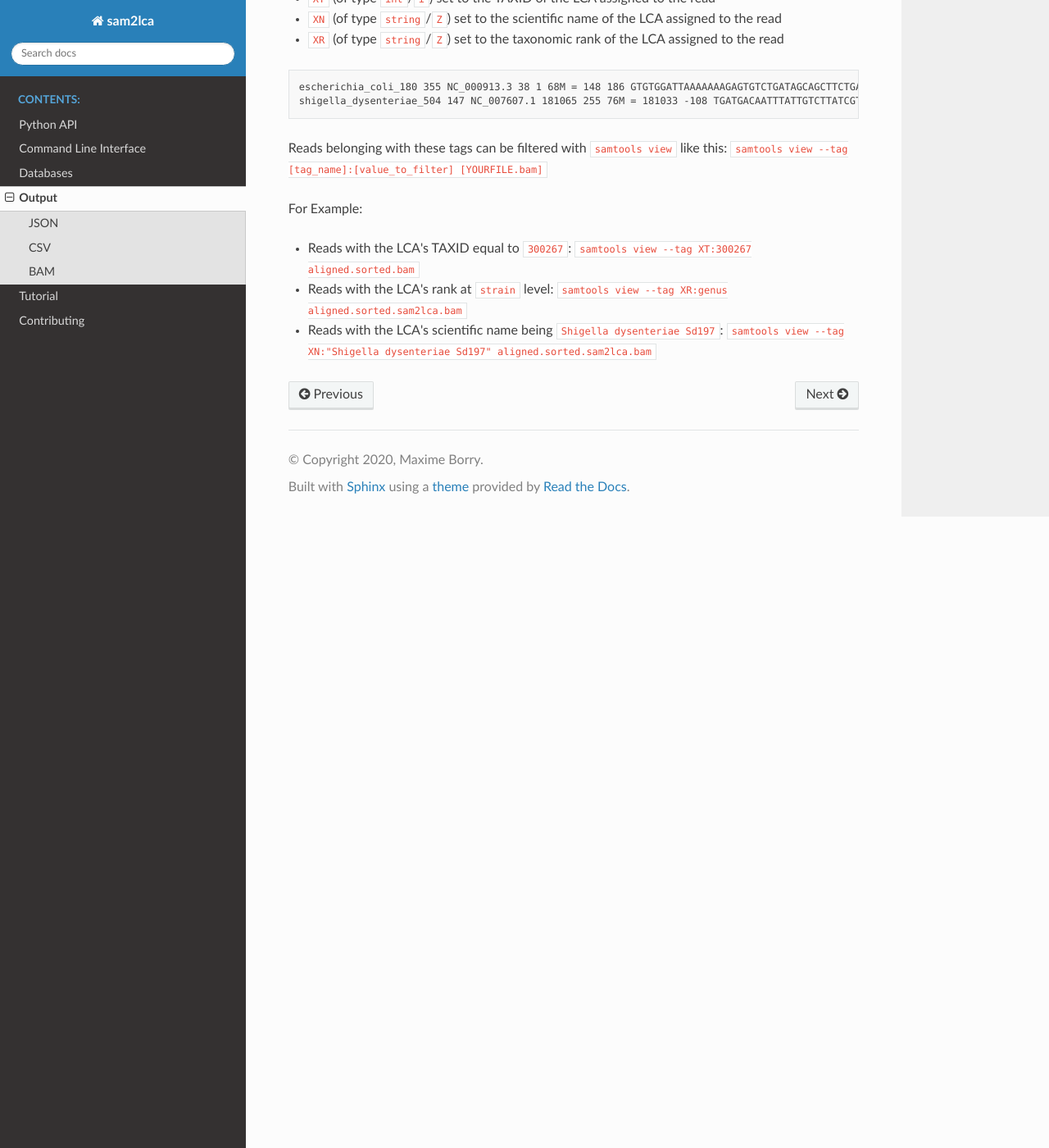
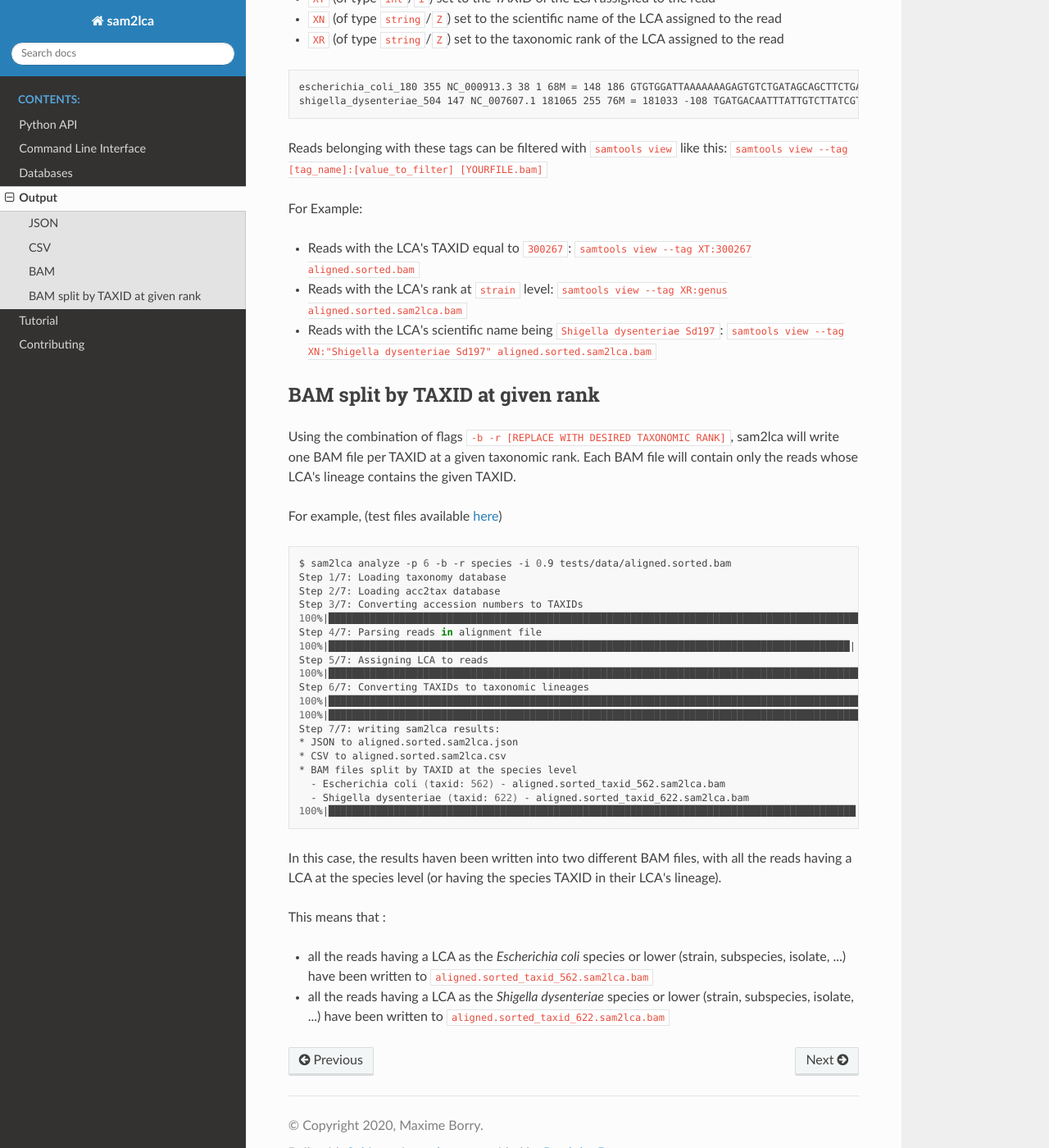
Before and after one commit to maxibor/sam2lca, a Sphinx documentation site: the page built from docs/source/output.md, in a window 1280 px wide and 1400 px high, scrolled down 4736 px. Shown: the whole window at 82% size. Built offline with Sphinx 7.4.7 and the Read the Docs theme 2.0.0, drawn with Linux system fonts in a browser that asks for light colours.

Commit message:
doc update

````diff
--- a/docs/source/output.md
+++ b/docs/source/output.md
@@ -268,3 +268,38 @@ For Example:
 - Reads with the LCA's TAXID equal to `300267`:  `samtools view --tag XT:300267 aligned.sorted.bam`
 - Reads with the LCA's rank at `strain` level: `samtools view --tag XR:genus aligned.sorted.sam2lca.bam`
 - Reads with the LCA's scientific name being `Shigella dysenteriae Sd197`: `samtools view --tag XN:"Shigella dysenteriae Sd197" aligned.sorted.sam2lca.bam`
+
+## BAM split by TAXID at given rank
+
+Using the combination of flags `-b -r [REPLACE WITH DESIRED TAXONOMIC RANK]`, sam2lca will write one BAM file per TAXID at a given taxonomic rank. Each BAM file will contain only the reads whose LCA's lineage contains the given TAXID.
+
+For example, (test files available [here](https://github.com/maxibor/sam2lca/tree/master/tests/data))
+
+```bash
+$ sam2lca analyze -p 6 -b -r species -i 0.9 tests/data/aligned.sorted.bam
+Step 1/7: Loading taxonomy database
+Step 2/7: Loading acc2tax database
+Step 3/7: Converting accession numbers to TAXIDs
+100%|███████████████████████████████████████████████████████████████████████████████████████████████████████| 4/4 [00:00<00:00, 94.39it/s]
+Step 4/7: Parsing reads in alignment file
+100%|████████████████████████████████████████████████████████████████████████████████████████| 61047/61047 [00:00<00:00, 288040.30reads/s]
+Step 5/7: Assigning LCA to reads
+100%|█████████████████████████████████████████████████████████████████████████████████████████████| 2875/2875 [00:00<00:00, 499466.68it/s]
+Step 6/7: Converting TAXIDs to taxonomic lineages
+100%|████████████████████████████████████████████████████████████████████████████████████████████████████| 3/3 [00:00<00:00, 55676.60it/s]
+100%|█████████████████████████████████████████████████████████████████████████████████████████████████| 14/14 [00:00<00:00, 242645.69it/s]
+Step 7/7: writing sam2lca results:
+* JSON to aligned.sorted.sam2lca.json
+* CSV to aligned.sorted.sam2lca.csv
+* BAM files split by TAXID at the species level
+  - Escherichia coli (taxid: 562) - aligned.sorted_taxid_562.sam2lca.bam
+  - Shigella dysenteriae (taxid: 622) - aligned.sorted_taxid_622.sam2lca.bam
+100%|█████████████████████████████████████████████████████████████████████████████████████████| 61047/61047 [00:00<00:00, 70799.74reads/s]
+```
+
+In this case, the results haven been written into two different BAM files, with all the reads having a LCA at the species level (or having the species TAXID in their LCA's lineage).
+
+This means that :
+
+- all the reads having a LCA as the *Escherichia coli* species or lower (strain, subspecies, isolate, ...) have been written to `aligned.sorted_taxid_562.sam2lca.bam`
+- all the reads having a LCA as the *Shigella dysenteriae* species or lower (strain, subspecies, isolate, ...) have been written to `aligned.sorted_taxid_622.sam2lca.bam`
````
